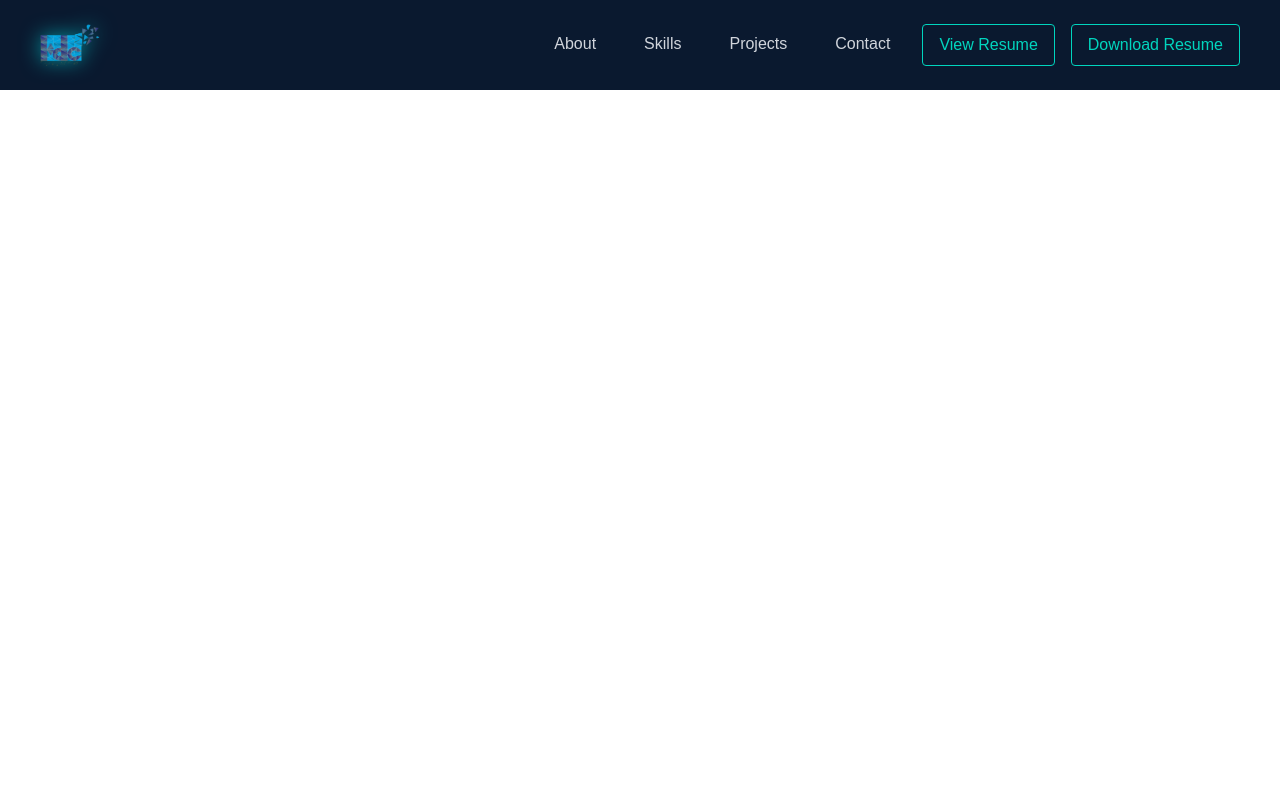
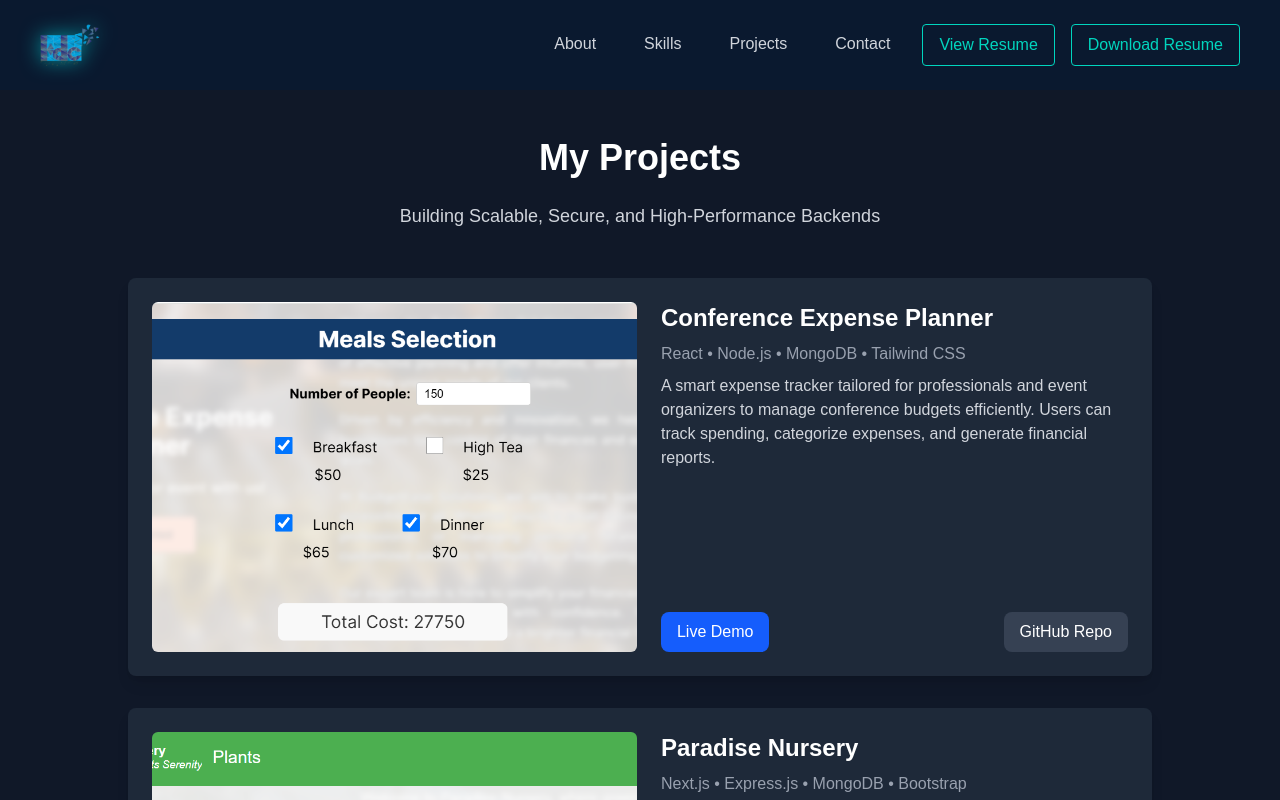
Before and after one commit to Keys-digital/keysdigital.bdev-portfolio, a Next.js app: page /projects in a window 1280 px wide. Shown: the top 800 px of the page. Built offline with nearby package versions, Linux system fonts and the light colour scheme.

Commit message:
Fixed layout inconsistencies: adjusted spacing, removed excess gaps, ensured smooth scrolling on all pages

```diff
--- a/src/app/about/page.tsx
+++ b/src/app/about/page.tsx
@@ -6,7 +6,7 @@ import Link from "next/link";
 
 const About: React.FC = () => {
   return (
-    <section className="fixed top-0 left-0 w-full min-h-screen justify-center items-center overflow-hidden">
+    <section className="w-full justify-center items-center">
       {/* Background Gradient Layer */}
       <div className="absolute inset-0 bg-gradient-to-b from-[#0a192f] to-transparent z-0"></div>
 
--- a/src/app/contact/page.tsx
+++ b/src/app/contact/page.tsx
@@ -57,7 +57,7 @@ export default function ContactPage() {
   return (
     <>
       <motion.div
-        className="min-h-screen text-white flex flex-col items-center justify-start px-6 lg:px-24 overflow-auto"
+        className="text-white flex flex-col items-center justify-start px-6 lg:px-24 overflow-auto"
         initial={{ opacity: 0 }}
         animate={{ opacity: 1 }}
         transition={{ duration: 1.5 }}
--- a/src/app/projects/page.tsx
+++ b/src/app/projects/page.tsx
@@ -68,7 +68,7 @@ const ProjectsPage = () => {
   );
 
   return (
-    <div className="min-h-screen bg-gray-900 pt-[145px] text-white py-12 px-6">
+    <div className="w-full flex flex-col items-center bg-gray-900 text-white py-12 px-6 mt-[10px]">
       {/* Page Title */}
       <h1 className="text-4xl font-bold text-center mb-6">My Projects</h1>
       <p className="text-lg text-gray-300 text-center mb-12">
--- a/src/app/skills/page.tsx
+++ b/src/app/skills/page.tsx
@@ -90,7 +90,7 @@ const Skills: React.FC = () => {
   }, []);
 
   return (
-    <section className="min-h-screen w-full flex flex-col justify-center items-center bg-gradient-to-b from-[#0a192f] to-transparent px-6 py-12">
+    <section className="w-full flex flex-col justify-center items-center bg-gradient-to-b from-[#0a192f] to-transparent px-6 py-12">
       {/* Hero Text */}
       <h1 className="text-4xl font-bold text-teal-400 mt-22">My Skills</h1>
       <p className="text-gray-300 text-lg mb-12 text-center max-w-lg">
--- a/src/components/MainContainer.tsx
+++ b/src/components/MainContainer.tsx
@@ -9,7 +9,7 @@ interface MainContainerProps {
 export default function MainContainer({ children }: MainContainerProps) {
   const pathname = usePathname();
   // Assume the landing page is "/" and should have no offset
-  const paddingTop = pathname === "/" ? "pt-0" : "pt-[100vh]";
+  const paddingTop = pathname === "/" ? "pt-0" : "pt-[80px]";
 
   return <main className={`relative ${paddingTop}`}>{children}</main>;
 }
```
